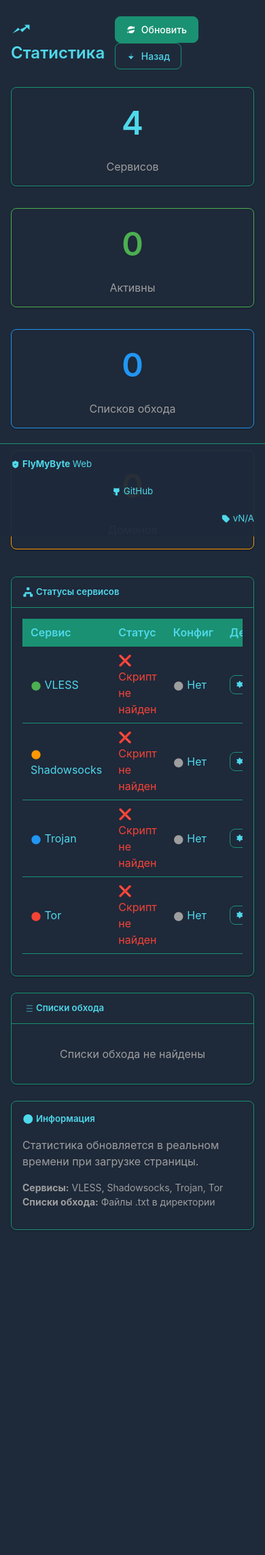
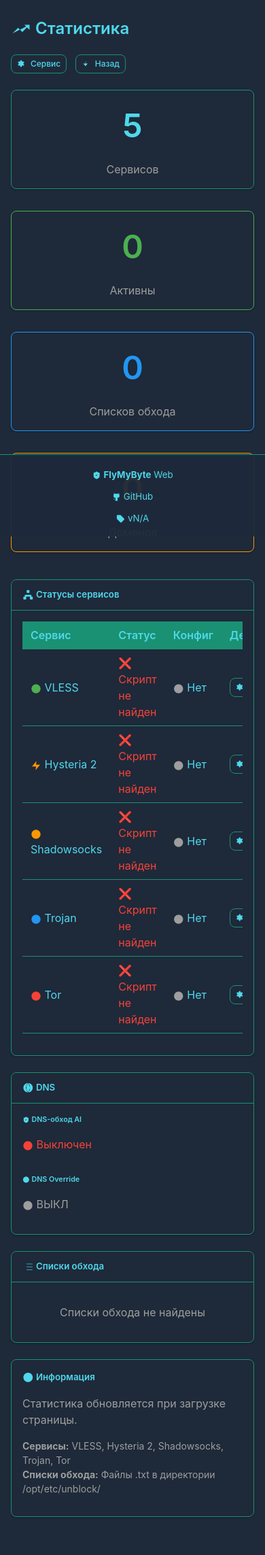
Before and after one commit to royfincher25-source/flymybyte, a Flask app: page /stats in a window 390 px wide. Shown: the part 55-2342 px from the top of the page at 68% size. Before the commit the page ends 1864 px from the top, so only its background shows below. Run offline with Flask 3, Linux system fonts and the light colour scheme; the visitor is signed in with stand-in values (Sample User, id 1).

Commit message:
fix: stats page update, UI consistency across all pages, footer and responsive fixes

```diff
--- a/src/web_ui/static/style.css
+++ b/src/web_ui/static/style.css
@@ -254,6 +254,11 @@ img { max-width: 100%; height: auto; }
 .switch input:checked + .switch__track { background: var(--color-primary-medium); }
 .switch input:checked + .switch__track::after { transform: translateX(18px); }
 
+/* Service card switch colors */
+.service-card--active .switch input:checked + .switch__track {
+  background: var(--color-success);
+}
+
 /* --- Alerts --- */
 .alert {
   padding: 0.75rem 1rem;
@@ -328,6 +333,7 @@ img { max-width: 100%; height: auto; }
 .progress {
   height: 1rem;
   background: rgba(30, 42, 58, 0.9);
+  border: 1px solid rgba(79, 216, 235, 0.3);
   border-radius: var(--radius);
   overflow: hidden;
   margin-bottom: 0.5rem;
@@ -346,6 +352,20 @@ img { max-width: 100%; height: auto; }
 .progress__bar--warning { background: var(--color-warning); }
 .progress__bar--danger { background: var(--color-danger); }
 .progress__bar--info { background: var(--color-info); }
+
+/* --- Service cards (keys page) --- */
+.service-card {
+  border: 2px solid transparent;
+  transition: background-color 0.2s, border-color 0.2s;
+}
+.service-card--active {
+  background: rgba(76, 175, 80, 0.08);
+  border-color: rgba(76, 175, 80, 0.4);
+}
+.service-card--inactive {
+  background: rgba(244, 67, 54, 0.08);
+  border-color: rgba(244, 67, 54, 0.4);
+}
 .progress__bar--stripes {
   background-image: linear-gradient(
     45deg,
@@ -600,8 +620,18 @@ img { max-width: 100%; height: auto; }
 /* Main content padding for fixed footer */
 main { padding-bottom: 3rem; }
 
+/* Last element on page bottom spacing */
+main > *:last-child {
+  margin-bottom: 3.5rem;
+}
+
 /* --- Responsive --- */
 @media (max-width: 768px) {
   .navbar__nav { gap: 0.5rem; }
-  .footer .row { grid-template-columns: 1fr; text-align: center; }
+  .footer .row { grid-template-columns: 1fr !important; text-align: center; gap: 0.5rem; }
+  .footer .row > * { text-align: center !important; }
+  main { padding-bottom: 5rem; }
+  .flex-between { flex-direction: column; align-items: flex-start !important; gap: 0.75rem; }
+  .flex-between > div,
+  .flex-between > a { align-self: stretch; }
 }
--- a/src/web_ui/templates/backup.html
+++ b/src/web_ui/templates/backup.html
@@ -5,7 +5,7 @@
 {% block content %}
 <div class="d-flex flex-between mb-4">
     <h2><i class="fm fm-hdd"></i> Бэкап</h2>
-    <a href="{{ url_for('main.service') }}" class="btn btn--outline">
+    <a href="{{ url_for('main.service') }}" class="btn btn--outline btn--sm">
         <i class="fm fm-arrow-left"></i> Назад
     </a>
 </div>
--- a/src/web_ui/templates/bypass.html
+++ b/src/web_ui/templates/bypass.html
@@ -12,7 +12,7 @@
         <a href="{{ url_for('main.view_logs') }}" class="btn btn--outline btn--sm">
             <i class="fm fm-file-text"></i> Логи
         </a>
-        <a href="{{ url_for('main.index') }}" class="btn btn--outline">
+        <a href="{{ url_for('main.index') }}" class="btn btn--outline btn--sm">
             <i class="fm fm-arrow-left"></i> Назад
         </a>
     </div>
--- a/src/web_ui/templates/bypass_add.html
+++ b/src/web_ui/templates/bypass_add.html
@@ -6,7 +6,7 @@
 <div class="d-flex flex-between mb-4">
     <h2><i class="fm fm-plus-lg"></i> Добавить в {{ filename }}.txt</h2>
     <div>
-        <a href="{{ url_for('main.view_bypass', filename=filename) }}" class="btn btn--outline">
+        <a href="{{ url_for('main.view_bypass', filename=filename) }}" class="btn btn--outline btn--sm">
             <i class="fm fm-arrow-left"></i> Назад
         </a>
     </div>
--- a/src/web_ui/templates/bypass_catalog.html
+++ b/src/web_ui/templates/bypass_catalog.html
@@ -6,7 +6,7 @@
 <div class="d-flex flex-between mb-4">
     <h2><i class="fm fm-collection"></i> Каталог списков</h2>
     <div>
-        <a href="{{ url_for('main.bypass') }}" class="btn btn--outline">
+        <a href="{{ url_for('main.bypass') }}" class="btn btn--outline btn--sm">
             <i class="fm fm-arrow-left"></i> Назад
         </a>
     </div>
--- a/src/web_ui/templates/bypass_remove.html
+++ b/src/web_ui/templates/bypass_remove.html
@@ -6,7 +6,7 @@
 <div class="d-flex flex-between mb-4">
     <h2><i class="fm fm-dash-lg"></i> Удалить из {{ filename }}.txt</h2>
     <div>
-        <a href="{{ url_for('main.view_bypass', filename=filename) }}" class="btn btn--outline">
+        <a href="{{ url_for('main.view_bypass', filename=filename) }}" class="btn btn--outline btn--sm">
             <i class="fm fm-arrow-left"></i> Назад
         </a>
     </div>
--- a/src/web_ui/templates/bypass_view.html
+++ b/src/web_ui/templates/bypass_view.html
@@ -6,7 +6,7 @@
 <div class="d-flex flex-between mb-4">
     <h2><i class="fm fm-file-earmark-text"></i> {{ filename }}.txt</h2>
     <div>
-        <a href="{{ url_for('main.bypass') }}" class="btn btn--outline">
+        <a href="{{ url_for('main.bypass') }}" class="btn btn--outline btn--sm">
             <i class="fm fm-arrow-left"></i> Назад
         </a>
     </div>
--- a/src/web_ui/templates/dns_monitor.html
+++ b/src/web_ui/templates/dns_monitor.html
@@ -5,7 +5,7 @@
 {% block content %}
 <div class="d-flex flex-between mb-4">
     <h2><i class="fm fm-activity"></i> DNS Монитор</h2>
-    <a href="{{ url_for('main.service') }}" class="btn btn--outline">
+    <a href="{{ url_for('main.service') }}" class="btn btn--outline btn--sm">
         <i class="fm fm-arrow-left"></i> Назад
     </a>
 </div>
--- a/src/web_ui/templates/dns_spoofing.html
+++ b/src/web_ui/templates/dns_spoofing.html
@@ -6,10 +6,10 @@
 <div class="d-flex flex-between mb-4">
     <h2><i class="fm fm-globe2"></i> DNS-обход AI-доменов</h2>
     <div class="d-flex gap-2">
-        <a href="{{ url_for('main.service') }}" class="btn btn--outline">
+        <a href="{{ url_for('main.service') }}" class="btn btn--outline btn--sm">
             <i class="fm fm-arrow-left"></i> Назад
         </a>
-        <a href="{{ url_for('main.bypass') }}" class="btn btn--outline">
+        <a href="{{ url_for('main.bypass') }}" class="btn btn--outline btn--sm">
             <i class="fm fm-list-check"></i> Списки обхода
         </a>
     </div>
--- a/src/web_ui/templates/install.html
+++ b/src/web_ui/templates/install.html
@@ -5,7 +5,7 @@
 {% block content %}
 <div class="d-flex flex-between mb-4">
     <h2><i class="fm fm-download fm-lg"></i> Установка и удаление</h2>
-    <a href="{{ url_for('main.index') }}" class="btn btn--outline">
+    <a href="{{ url_for('main.index') }}" class="btn btn--outline btn--sm">
         <i class="fm fm-arrow-left"></i> Назад
     </a>
 </div>
--- a/src/web_ui/templates/key_generic.html
+++ b/src/web_ui/templates/key_generic.html
@@ -19,7 +19,7 @@
         {% endif %}
     </h2>
     <div>
-        <a href="{{ url_for('main.keys') }}" class="btn btn--outline">
+        <a href="{{ url_for('main.keys') }}" class="btn btn--outline btn--sm">
             <i class="fm fm-arrow-left"></i> Назад
         </a>
     </div>
--- a/src/web_ui/templates/logs.html
+++ b/src/web_ui/templates/logs.html
@@ -5,7 +5,7 @@
 {% block content %}
 <div class="d-flex flex-between mb-4">
     <h2><i class="fm fm-file-text"></i> Логи приложения</h2>
-    <a href="{{ url_for('main.service') }}" class="btn btn--outline">
+    <a href="{{ url_for('main.service') }}" class="btn btn--outline btn--sm">
         <i class="fm fm-arrow-left"></i> Назад
     </a>
 </div>
--- a/src/web_ui/templates/macros.html
+++ b/src/web_ui/templates/macros.html
@@ -27,7 +27,7 @@
     <div>
         {% if extra_buttons %}{{ extra_buttons }}{% endif %}
         {% if back_url %}
-        <a href="{{ back_url }}" class="btn btn--outline">
+        <a href="{{ back_url }}" class="btn btn--outline btn--sm">
             <i class="fm fm-arrow-left"></i> Назад
         </a>
         {% endif %}
--- a/src/web_ui/templates/service.html
+++ b/src/web_ui/templates/service.html
@@ -5,7 +5,7 @@
 {% block content %}
 <div class="d-flex flex-between mb-4">
     <h2><i class="fm fm-gear"></i> Сервисное меню</h2>
-    <a href="{{ url_for('main.index') }}" class="btn btn--outline">
+    <a href="{{ url_for('main.index') }}" class="btn btn--outline btn--sm">
         <i class="fm fm-arrow-left"></i> Назад
     </a>
 </div>
@@ -359,7 +359,7 @@ setInterval(updateStats, 10000);
             <div class="card__body">
                 <h5 class="card__title"><i class="fm fm-journal-text"></i> Логи</h5>
                 <p class="text-muted small">Просмотр логов приложения</p>
-                <a href="{{ url_for('main.view_logs') }}" class="btn btn--secondary btn--sm">
+                <a href="{{ url_for('main.view_logs') }}" class="btn btn--outline btn--sm">
                     <i class="fm fm-journal-text"></i> Открыть
                 </a>
             </div>
--- a/src/web_ui/templates/stats.html
+++ b/src/web_ui/templates/stats.html
@@ -6,10 +6,10 @@
 <div class="d-flex flex-between mb-4">
     <h2><i class="fm fm-graph-up fm-lg"></i> Статистика</h2>
     <div>
-        <a href="{{ url_for('main.stats') }}" class="btn btn--primary me-2">
-            <i class="fm fm-arrow-clockwise"></i> Обновить
+        <a href="{{ url_for('main.service') }}" class="btn btn--outline btn--sm me-2">
+            <i class="fm fm-gear"></i> Сервис
         </a>
-        <a href="{{ url_for('main.index') }}" class="btn btn--outline">
+        <a href="{{ url_for('main.index') }}" class="btn btn--outline btn--sm">
             <i class="fm fm-arrow-left"></i> Назад
         </a>
     </div>
@@ -73,6 +73,8 @@
                         <td>
                             {% if service_id == 'vless' %}
                                 <i class="fm fm-circle-fill text-success"></i> VLESS
+                            {% elif service_id == 'hysteria2' %}
+                                <i class="fm fm-lightning-charge-fill text-warning"></i> Hysteria 2
                             {% elif service_id == 'shadowsocks' %}
                                 <i class="fm fm-circle-fill text-warning"></i> Shadowsocks
                             {% elif service_id == 'trojan' %}
@@ -95,13 +97,40 @@
                         </td>
                         <td>
                             <a href="{{ url_for('main.key_config', service=service_id) }}" class="btn btn--sm btn--outline">
-                                <i class="fm fm-gear"></i> Настроить
+                                <i class="fm fm-gear"></i> {% if service.config_exists %}Изменить{% else %}Настроить{% endif %}
                             </a>
                         </td>
                     </tr>
                     {% endfor %}
                 </tbody>
             </table>
+        </div>
+    </div>
+</div>
+
+<!-- DNS статус -->
+<div class="card shadow-sm mb-4">
+    <div class="card__header bg-surface">
+        <h5 class="mb-0"><i class="fm fm-globe2 fm-lg"></i> DNS</h5>
+    </div>
+    <div class="card__body">
+        <div class="row row--2col">
+            <div>
+                <h6><i class="fm fm-shield-check"></i> DNS-обход AI</h6>
+                {% if stats.dns_spoofing_enabled %}
+                    <p class="text-success"><i class="fm fm-check-circle-fill"></i> Активен ({{ stats.dns_spoofing_domains }} доменов)</p>
+                {% else %}
+                    <p class="text-danger"><i class="fm fm-x-circle-fill"></i> Выключен</p>
+                {% endif %}
+            </div>
+            <div>
+                <h6><i class="fm fm-globe"></i> DNS Override</h6>
+                {% if stats.dns_override_enabled %}
+                    <p class="text-success"><i class="fm fm-check-circle-fill"></i> ВКЛ (порт 5353)</p>
+                {% else %}
+                    <p class="text-muted"><i class="fm fm-x-circle"></i> ВЫКЛ</p>
+                {% endif %}
+            </div>
         </div>
     </div>
 </div>
@@ -148,10 +177,10 @@
     <div class="card__body">
         <h5 class="card-title"><i class="fm fm-info-circle fm-lg"></i> Информация</h5>
         <p class="card__text text-muted">
-            Статистика обновляется в реальном времени при загрузке страницы.
+            Статистика обновляется при загрузке страницы.
         </p>
         <p class="card__text text-muted small">
-            <strong>Сервисы:</strong> VLESS, Shadowsocks, Trojan, Tor<br>
+            <strong>Сервисы:</strong> VLESS, Hysteria 2, Shadowsocks, Trojan, Tor<br>
             <strong>Списки обхода:</strong> Файлы .txt в директории {{ config.unblock_dir if config else '/opt/etc/unblock/' }}
         </p>
     </div>
--- a/src/web_ui/templates/updates.html
+++ b/src/web_ui/templates/updates.html
@@ -6,7 +6,7 @@
 <div class="d-flex flex-between mb-4">
     <h2><i class="fm fm-arrow-repeat"></i> Обновления</h2>
     <div>
-        <a href="{{ url_for('main.service') }}" class="btn btn--outline">
+        <a href="{{ url_for('main.service') }}" class="btn btn--outline btn--sm">
             <i class="fm fm-arrow-left"></i> Назад
         </a>
     </div>
```
Also changed, not shown: src/web_ui/routes_service.py (+70 -4 lines), src/web_ui/templates/keys.html (+10 -6 lines).
